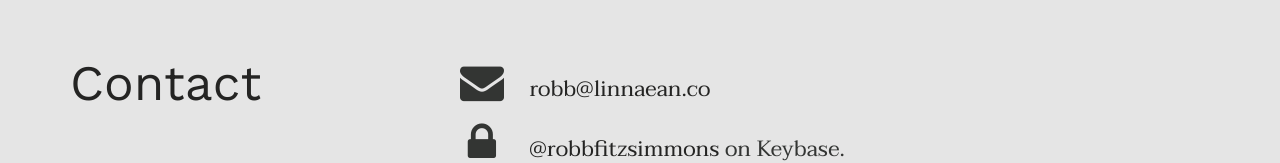
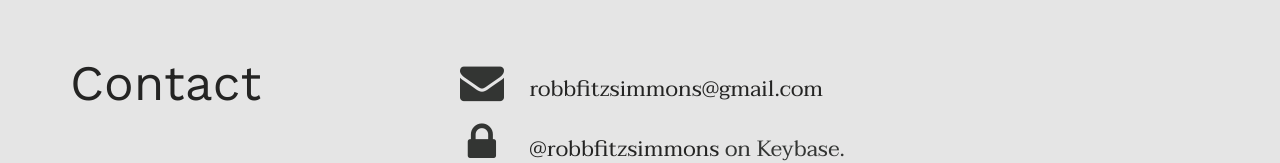
Before and after one commit to robbfitzsimmons/robbfitzsimmons, a plain HTML site: page index.html in a window 1280 px wide. Shown: the part 1622-1785 px from the top of the page. Drawn offline with nearby package versions, Linux system fonts and the light colour scheme.

Commit message:
Updated email

```diff
--- a/index.html
+++ b/index.html
@@ -400,7 +400,7 @@
 
           <li>
             <i class="fa-li fa fa-envelope fa-2x" aria-hidden="true"></i>
-            <span><a href="mailto:robb@linnaean.co">robb@linnaean.co</a></span>
+            <span><a href="mailto:robbfitzsimmons@gmail.com">robbfitzsimmons@gmail.com</a></span>
           </li>
 
 
```
